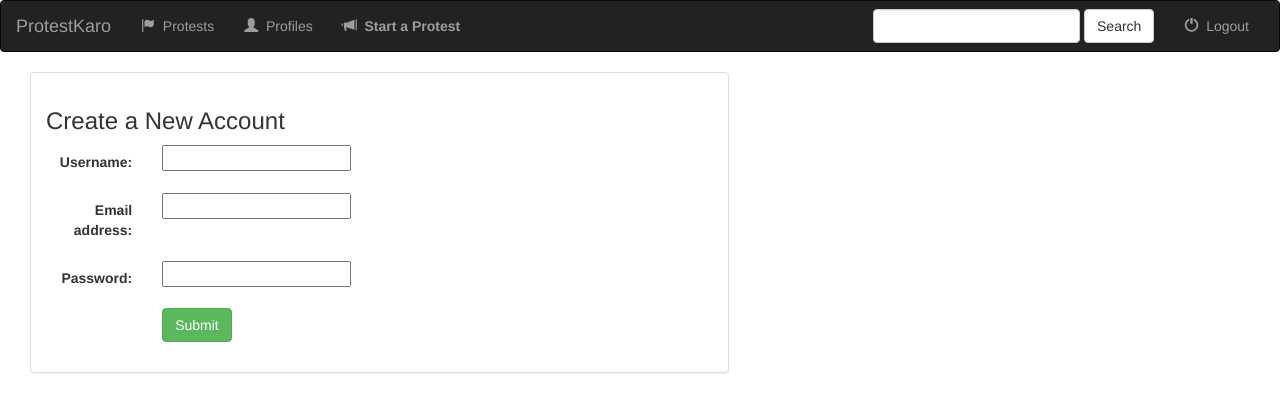
After one commit to Ujjwal29/ProtestKaro, a Django app: page /register/ in a window 1280 px wide. The commit adds this page. Shown: the top 412 px of the page. Run offline with Django 3.2, Linux system fonts and the light colour scheme; some libraries are stand-ins or nearby versions.

Commit message:
UserLogin and Start a protest done

```diff
--- /dev/null
+++ b/protest/forms.py
@@ -0,0 +1,10 @@
+from django.contrib.auth.models import User
+from django import forms
+
+class UserForm(forms.ModelForm):
+    password = forms.CharField(widget=forms.PasswordInput)
+
+    #info about the class
+    class Meta:
+        model = User
+        fields = ['username', 'email', 'password']
--- a/protest/templates/protest/base.html
+++ b/protest/templates/protest/base.html
@@ -19,7 +19,7 @@
 
 </head>
 <body>
-<nav class="navbar navbar-inverse">
+<nav class="navbar navbar-inverse" data-spy="affix" data-offset-top="200">
     <div class="container-fluid">
         <div class="navbar-header">
 
@@ -57,7 +57,7 @@
             <ul class="nav navbar-nav navbar-center">
 
                 <li class="">
-                    <a href="#">
+                    <a href="{% url 'protest:post-create' %}">
                         <span class="glyphicon glyphicon-bullhorn" aria-hidden="true"></span>&nbsp; <strong>Start a Protest</strong>
                     </a>
                 </li>
--- a/protest/templates/protest/form_template.html
+++ b/protest/templates/protest/form_template.html
@@ -3,7 +3,7 @@
         <div class="col-sm-offset-2 col-sm-10">
             <span class="text-danger small">{{ field.errors }}</span>
         </div>
-        <label class="control-label col-sm-2" for="song_title">{{ field.label_tag }}</label>
+        <label class="control-label col-sm-2">{{ field.label_tag }}</label>
         <div class="col-sm-10">{{ field }}</div>
     </div>
 {% endfor %}
--- /dev/null
+++ b/protest/templates/protest/registration_form.html
@@ -0,0 +1,30 @@
+{% extends 'protest/base.html' %}
+{% block body %}
+<title>Register</title>
+
+    <div class="container-fluid">
+
+        <div class="col-sm-12 col-md-7">
+            <div class="panel panel-default">
+                <div class="panel-body">
+                    <h3>Create a New Account</h3>
+                    {% if error_message %}
+                        <p><strong>{{ error_message }}</strong></p>
+                    {% endif %}
+                    <form class="form-horizontal" role="form" action="" method="post" enctype="multipart/form-data">
+                        {% csrf_token %}
+                        <!--generic base form template -->
+                        {% include 'protest/form_template.html' %}
+                        <div class="form-group">
+                            <div class="col-sm-offset-2 col-sm-10">
+                                <button type="submit" class ="btn btn-success">Submit</button>
+                            </div>
+                        </div>
+                    </form>
+
+                </div>
+            </div>
+
+        </div>
+    </div>
+{% endblock %}
--- a/protest/urls.py
+++ b/protest/urls.py
@@ -4,8 +4,19 @@ from . import views
 app_name='protest'
 
 urlpatterns = [
-    url(r'^profile/$', views.index_profile, name='index_profile'),
-    url(r'^profile/(?P<profile_id>[0-9]+)/$', views.detail_profile, name='detail_profile'),
-    url(r'^post/$', views.index_post, name='index_post'),
-    url(r'^post/(?P<post_id>[0-9]+)/$', views.detail_post, name='detail_post')
+    url(r'^profile/$', views.IndexViewProfile.as_view(), name='index_profile'),
+    url(r'^profile/(?P<pk>[0-9]+)/$', views.DetailViewProfile.as_view(), name='detail_profile'),
+    url(r'^post/$', views.IndexViewPost.as_view(), name='index_post'),
+    url(r'^post/(?P<pk>[0-9]+)/$', views.DetailViewPost.as_view(), name='detail_post'),
+
+    #/protest/add
+    url(r'^post/add$', views.PostCreate.as_view(), name='post-create'),
+
+    #/protest/update/2
+    url(r'^post/update/(?P<pk>[0-9]+)/$', views.PostUpdate.as_view(), name='post-update'),
+
+    #/protest/2/delete
+    url(r'^post/(?P<pk>[0-9]+)/delete/$', views.PostDelete.as_view(), name='post-delete'),
+
+    url(r'^register/$', views.UserFormView.as_view(), name='register'),
 ]
--- a/protest/views.py
+++ b/protest/views.py
@@ -1,12 +1,18 @@
 from django.shortcuts import render
-from django.http import HttpResponse, Http404
 from .models import Profile, Post
 from django.shortcuts import get_object_or_404
-from django.db.models import Avg
-from chartit import PivotChart, PivotDataPool
+from django.views import generic
+from .models import Post, Profile
+from django.views.generic import CreateView, UpdateView, DeleteView
+from django.core.urlresolvers import reverse_lazy
+from django.shortcuts import render, redirect
+from django.contrib.auth import authenticate, login
+from django.views.generic import View
+from .forms import UserForm
+
 # Create your views here.
 
-
+'''
 def index_profile(request):
     all_profiles = Profile.objects.all()
     context = {'all_profiles':all_profiles}
@@ -30,3 +36,73 @@ def detail_post(request, post_id):
     post = get_object_or_404(Post, pk=post_id)
     context = {'post': post}
     return render(request, 'protest/detail_post.html', context)
+
+'''
+
+
+class IndexViewPost(generic.ListView):
+    template_name = 'protest/index_post.html'
+    context_object_name = 'all_posts'
+    def get_queryset(self):
+        return Post.objects.all()
+
+class DetailViewPost(generic.DetailView):
+    model = Post
+    template_name = 'protest/detail_post.html'
+
+class IndexViewProfile(generic.ListView):
+    template_name = 'protest/index_profile.html'
+    context_object_name = 'all_profiles'
+    def get_queryset(self):
+        return Profile.objects.all()
+
+class DetailViewProfile(generic.DetailView):
+    model = Profile
+    template_name = 'protest/detail_profile.html'
+
+class PostCreate(CreateView):
+    model = Post
+    fields=['profile_id','subject', 'description', 'organizing_committee', 'age_group', 'incident', 'tag', 'concerned_authority','picture']
+
+class PostUpdate(UpdateView):
+    model = Post
+    fields=['profile_id','subject', 'description', 'organizing_committee', 'age_group', 'incident', 'tag', 'concerned_authority','picture']
+
+class PostDelete(DeleteView):
+    model = Post
+    success_url = reverse_lazy('protest:index_post')
+
+class UserFormView(View):
+    form_class = UserForm
+    template_name = 'protest/registration_form.html'
+
+    #display a blank form for a new user
+    def get(self, request):
+        form = self.form_class(None)
+        return render(request, self.template_name, {'form':form})
+
+    #register and add user to the db
+    def post(self, request):
+        form = self.form_class(request.POST)
+
+        if form.is_valid():
+
+            user = form.save(commit=False)
+
+            # clean and normalized data
+            username = form.cleaned_data['username']
+            password = form.cleaned_data['password']
+            user.set_password(password)
+            user.save()
+
+            #returns User objects if the credentials are correct
+            user = authenticate(username=username, password=password)
+
+            if user is not None:
+                if user.is_active:
+                    login(request, user)
+                    #request.user for later purpose
+                    #now redirect them to the home page
+                    return redirect('protest:index_post')
+
+        return render(request, self.template_name, {'form': form})
--- a/protestKaro/urls.py
+++ b/protestKaro/urls.py
@@ -7,7 +7,7 @@ from protest import views
 urlpatterns = [
     url(r'^admin/', admin.site.urls),
     url(r'^', include('protest.urls')),
-    url(r'^$', views.index_post, name='index_post'),
+    #url(r'^$', views.index_post, name='index_post'),
 
 
 ]
```
Also changed, not shown: protest/models.py (+12 -4 lines), protest/templates/protest/post_form.html (added, +27 -0 lines), db.sqlite3, 5 other files.
